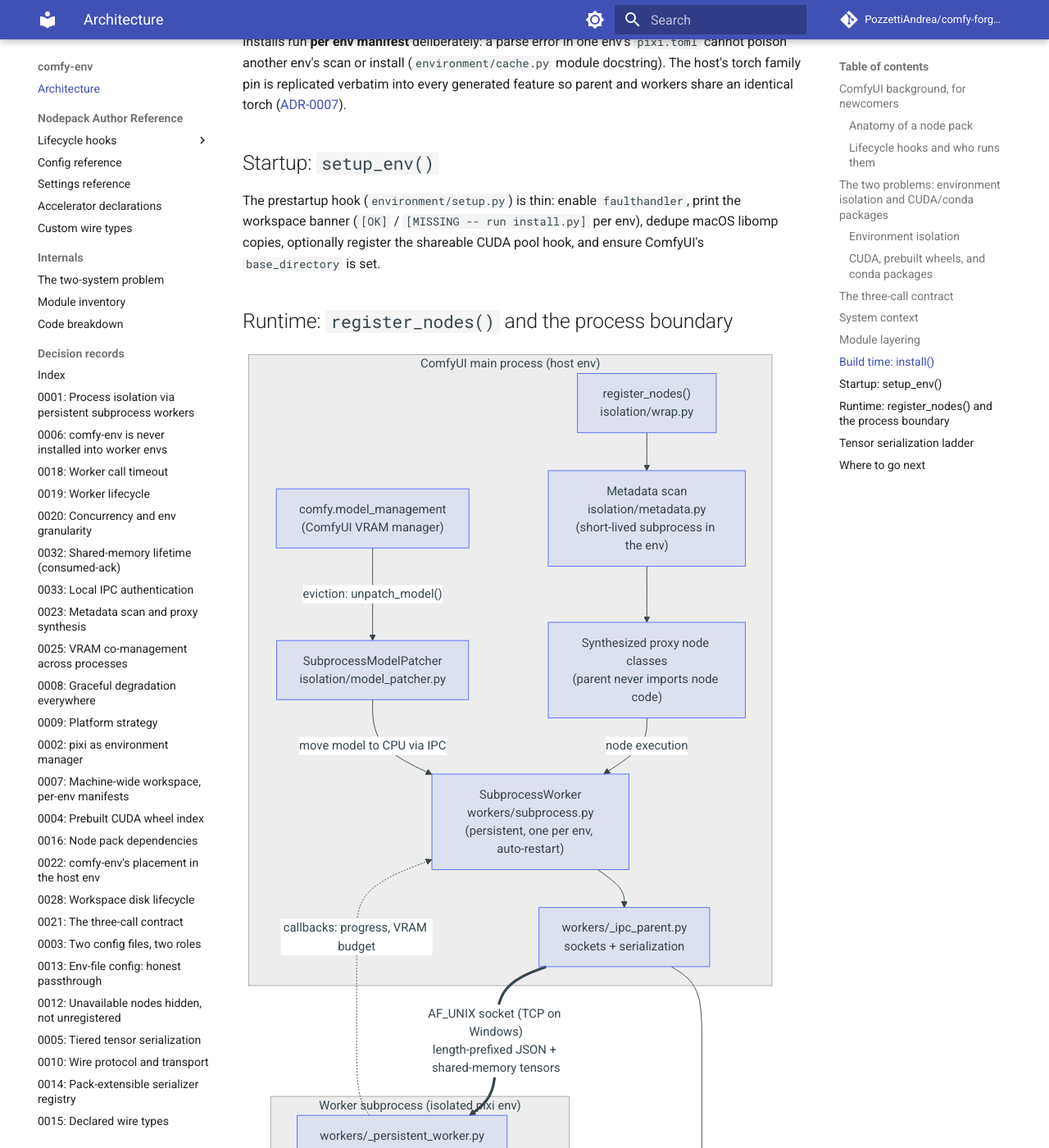
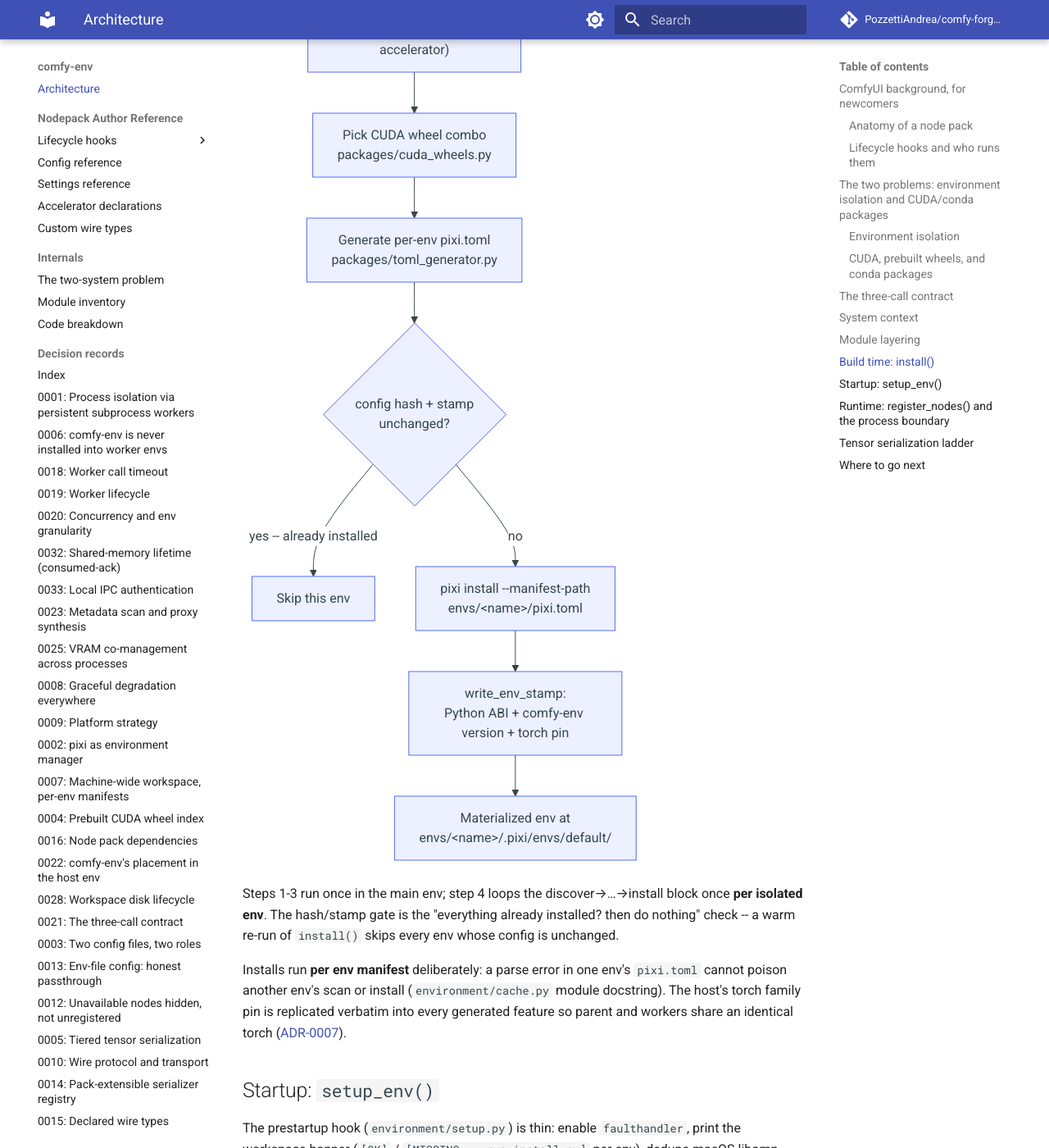
Before and after one commit to Comfy-Forge/comfy-forge-docs, an MkDocs documentation site: the page built from docs/comfy-env/index.md, in a window 1280 px wide and 1400 px high, scrolled down 10070 px. Shown: the whole window at 82% size. Built offline with MkDocs 1.6.1 and Material for MkDocs 9.7.7, drawn with Linux system fonts in a browser that asks for light colours; comment, search, counter and statistics services are not loaded; some of the changed text lies outside the part shown.

Commit message:
docs: linearize the install() diagram; drop stale shareable-pool/Pool-IPC mentions
- install() diagram: replaced the two parallel 'Plugin half / Workspace
  half' subgraphs with one straight top-down sequence matching the actual
  code order (node_reqs peers -> re-run requirements -> sibling-pin warn ->
  per-env discover -> hash/stamp 'already installed?' gate -> skip or
  pixi install). Reads as one flow with the up-to-date short-circuit.
- Dropped the deleted shareable-pool hook from the setup_env summary
  (removed 0.4.22) and marked serialization-ladder row 2 (Pool IPC)
  experimental/default-off instead of 'in progress'.

````diff
--- a/docs/comfy-env/index.md
+++ b/docs/comfy-env/index.md
@@ -431,30 +431,31 @@
 
 ## Build time: `install()`
 
+One straight sequence, top to bottom. First the main-env work (peer packs),
+then per isolated env the "already up to date? skip it" gate:
+
 ```mermaid
 flowchart TD
-    entry["plugin's install.py<br/>from comfy_env import install; install()"]
-    entry --> plugin
-    entry --> discover
-
-    subgraph plughalf["Plugin half -- install/plugin.py (main env)"]
-        plugin["Install [node_reqs] peers:<br/>git clone or Comfy Registry download"]
-        plugin --> reqs["Re-run plugin requirements.txt<br/>in the main env"]
-    end
-
-    subgraph wshalf["Workspace half -- install/workspace.py (isolated envs)"]
-        discover["Discover every comfy-env.toml<br/>under custom_nodes"]
-        discover --> torchpin["Resolve bootstrap torch pin from host<br/>(CPU-only build when no accelerator)"]
-        torchpin --> combo["Pick CUDA wheel combo<br/>packages/cuda_wheels.py"]
-        combo --> gen["Generate per-env pixi.toml<br/>packages/toml_generator.py"]
-        gen --> hash{"env config<br/>hash changed?"}
-        hash -->|"no"| skip["Skip -- env up to date"]
-        hash -->|"yes"| pinstall["pixi install --manifest-path<br/>envs/&lt;name&gt;/pixi.toml (per env)"]
-        pinstall --> stamp["write_env_stamp:<br/>Python ABI + comfy-env version + torch pin"]
-    end
-
+    entry["install()  --  from a pack's install.py"]
+    entry --> plugin["1. Install [node_reqs] peers<br/>git clone / Comfy Registry download<br/>(install/plugin.py, main env)"]
+    plugin --> reqs["2. Re-run the pack's requirements.txt<br/>in the main env"]
+    reqs --> warn["3. Warn on stale sibling comfy-env pins<br/>(last reinstall wins the shared env)"]
+    warn --> discover["4. Discover every comfy-env.toml under custom_nodes<br/>(install/workspace.py)"]
+    discover --> perenv["for each isolated env:"]
+    perenv --> torchpin["Resolve bootstrap torch pin from host<br/>(CPU-only build when no accelerator)"]
+    torchpin --> combo["Pick CUDA wheel combo<br/>packages/cuda_wheels.py"]
+    combo --> gen["Generate per-env pixi.toml<br/>packages/toml_generator.py"]
+    gen --> hash{"config hash + stamp<br/>unchanged?"}
+    hash -->|"yes -- already installed"| skip["Skip this env"]
+    hash -->|"no"| pinstall["pixi install --manifest-path<br/>envs/&lt;name&gt;/pixi.toml"]
+    pinstall --> stamp["write_env_stamp:<br/>Python ABI + comfy-env version + torch pin"]
     stamp --> done["Materialized env at<br/>envs/&lt;name&gt;/.pixi/envs/default/"]
 ```
+
+Steps 1-3 run once in the main env; step 4 loops the discover→…→install
+block once **per isolated env**. The hash/stamp gate is the "everything
+already installed? then do nothing" check -- a warm re-run of `install()`
+skips every env whose config is unchanged.
 
 Installs run **per env manifest** deliberately: a parse error in one env's
 `pixi.toml` cannot poison another env's scan or install
@@ -467,8 +468,7 @@
 
 The prestartup hook (`environment/setup.py`) is thin: enable `faulthandler`,
 print the workspace banner (`[OK]` / `[MISSING -- run install.py]` per env),
-dedupe macOS libomp copies, optionally register the shareable CUDA pool hook,
-and ensure ComfyUI's `base_directory` is set.
+dedupe macOS libomp copies, and ensure ComfyUI's `base_directory` is set.
 
 ## Runtime: `register_nodes()` and the process boundary
 
````
Also changed, not shown: other parts of docs/comfy-env/index.md (+1 -1 lines).
